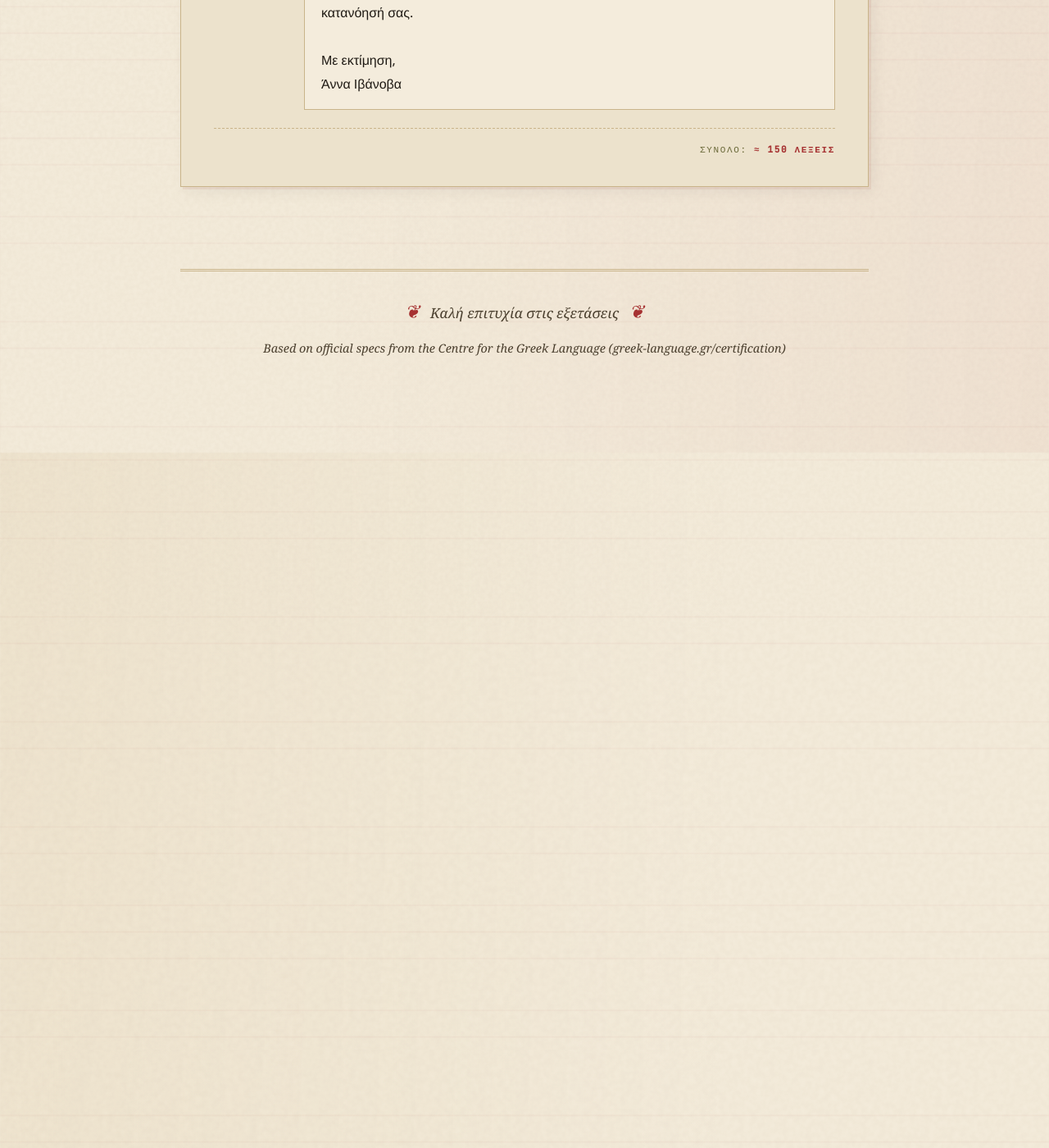
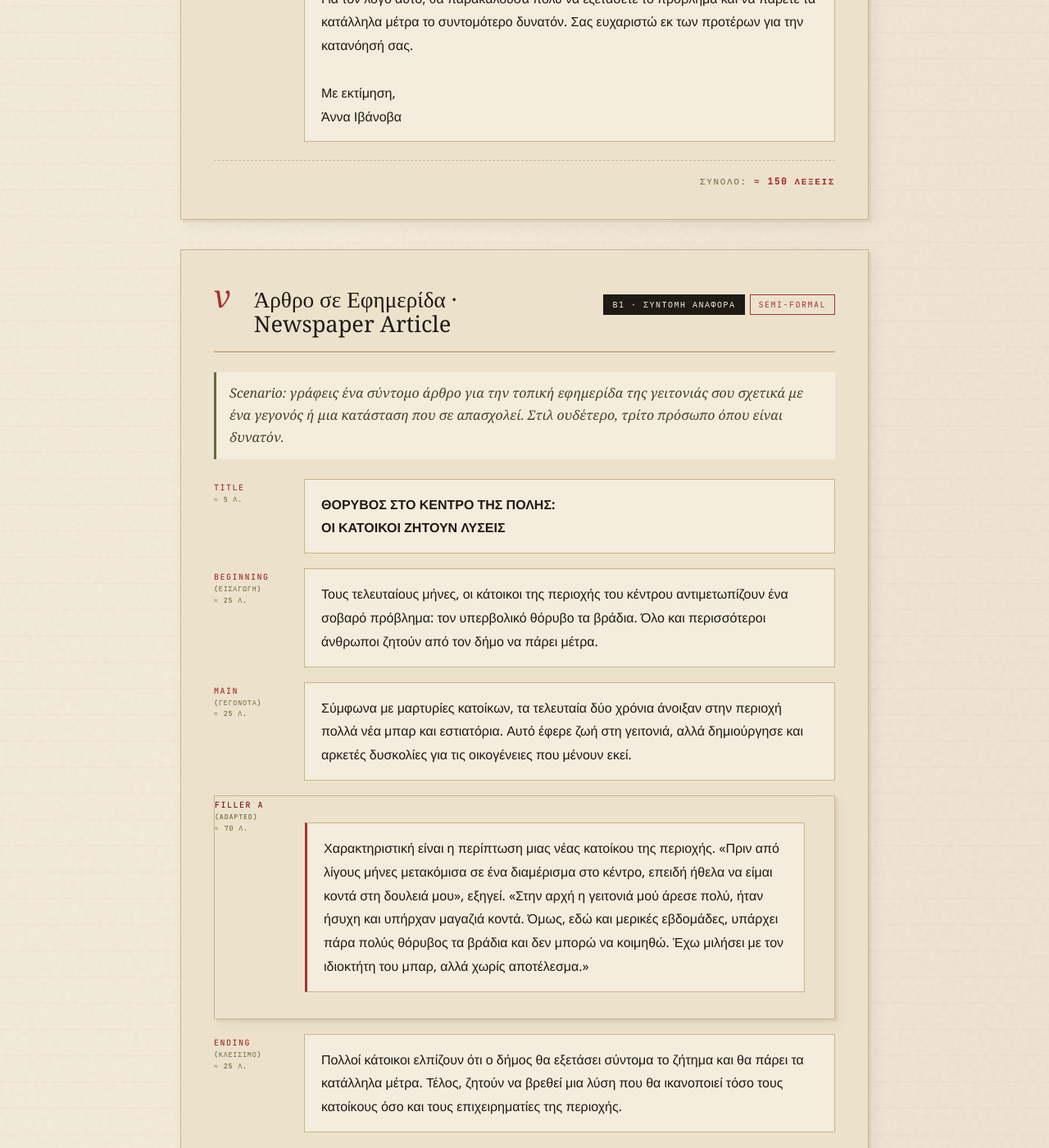
Before and after one commit to knodl/knodl.github.io, a Jekyll site: the page greek_b1_writing.html, which Jekyll copies as it is, in a window 1280 px wide and 1400 px high, scrolled down 8064 px. Shown: the whole window at 82% size. Built offline with Jekyll 4.4.1, drawn with Linux system fonts in a browser that asks for light colours; some web fonts are replaced; before the commit the page ends 8616 px from its top, so only the background shows below that; some of the changed text lies outside the part shown.

Commit message:
Update greek_b1_writing.html

```diff
--- a/greek_b1_writing.html
+++ b/greek_b1_writing.html
@@ -501,9 +501,9 @@
     <p class="subtitle">A study sheet for the B1 writing exam — universal fillers, exam drills & a reusable template strategy.</p>
     <div class="meta">
       <span>150 λέξεις</span>
-      <span>4 τύποι κειμένου</span>
+      <span>5 τύποι κειμένου</span>
       <span>3 fillers</span>
-      <span>4 πλήρη παραδείγματα</span>
+      <span>5 πλήρη παραδείγματα</span>
     </div>
   </header>
 
@@ -526,7 +526,7 @@
         <div class="filler-meta">
           <span class="word-count">≈ 75 λέξεις</span>
           <div class="fits">
-            <span>Friendly</span><span>Formal</span><span>Ad</span><span>Complaint</span>
+            <span>Friendly</span><span>Formal</span><span>Ad</span><span>Complaint</span><span>Article</span>
           </div>
         </div>
         <div class="filler-uses">
@@ -534,6 +534,7 @@
           <p><strong>Formal →</strong> "I recently moved, so I need to update / request..."</p>
           <p><strong>Ad →</strong> "I moved, so I'm renting/selling my old apartment"</p>
           <p><strong>Complaint →</strong> "the noise at night is the problem"</p>
+          <p><strong>Article →</strong> turn it into a quoted testimony from a resident («εξηγεί μια κάτοικος…»)</p>
         </div>
       </article>
 
@@ -607,8 +608,8 @@
   <!-- ============ TEMPLATE EXAMPLES ============ -->
   <section id="templates">
     <span class="section-num">— III —</span>
-    <h2>Worked Examples · 4 Text Types</h2>
-    <p class="section-lead">Each template assembled into a complete 150-word text. Follow the colour-coded blocks: red label = filler block (the reusable ~70-word chunk); other blocks adapt to the prompt. All four match the official KEG specs for B1 Παραγωγή Γραπτού Λόγου.</p>
+    <h2>Worked Examples · 5 Text Types</h2>
+    <p class="section-lead">Each text type assembled into a complete sample. Follow the colour-coded blocks: red label = filler block (the reusable ~70-word chunk); other blocks adapt to the prompt. All five match the official KEG specs for B1 Παραγωγή Γραπτού Λόγου.</p>
 
     <!-- ===== TEMPLATE 1: FRIENDLY LETTER ===== -->
     <article class="template">
@@ -792,6 +793,56 @@
       <div class="total-line">Σύνολο: <strong>≈ 150 λέξεις</strong></div>
     </article>
 
+    <!-- ===== TEMPLATE 5: NEWSPAPER ARTICLE ===== -->
+    <article class="template">
+      <div class="template-header">
+        <div class="template-num">v</div>
+        <h3 class="template-title">Άρθρο σε Εφημερίδα · Newspaper Article</h3>
+        <div class="template-tags">
+          <span class="tag level">Β1 · σύντομη αναφορά</span>
+          <span class="tag formal">Semi-formal</span>
+        </div>
+      </div>
+      <p class="template-scenario">Scenario: γράφεις ένα σύντομο άρθρο για την τοπική εφημερίδα της γειτονιάς σου σχετικά με ένα γεγονός ή μια κατάσταση που σε απασχολεί. Στιλ ουδέτερο, τρίτο πρόσωπο όπου είναι δυνατόν.</p>
+
+      <div class="block">
+        <div class="block-label">Title <small>≈ 5 λ.</small></div>
+        <div class="block-text">
+          <strong>ΘΟΡΥΒΟΣ ΣΤΟ ΚΕΝΤΡΟ ΤΗΣ ΠΟΛΗΣ:<br>ΟΙ ΚΑΤΟΙΚΟΙ ΖΗΤΟΥΝ ΛΥΣΕΙΣ</strong>
+        </div>
+      </div>
+
+      <div class="block">
+        <div class="block-label">Beginning <small>(εισαγωγή)</small> <small>≈ 25 λ.</small></div>
+        <div class="block-text">
+          Τους τελευταίους μήνες, οι κάτοικοι της περιοχής του κέντρου αντιμετωπίζουν ένα σοβαρό πρόβλημα: τον υπερβολικό θόρυβο τα βράδια. Όλο και περισσότεροι άνθρωποι ζητούν από τον δήμο να πάρει μέτρα.
+        </div>
+      </div>
+
+      <div class="block">
+        <div class="block-label">Main <small>(γεγονότα)</small> <small>≈ 25 λ.</small></div>
+        <div class="block-text">
+          Σύμφωνα με μαρτυρίες κατοίκων, τα τελευταία δύο χρόνια άνοιξαν στην περιοχή πολλά νέα μπαρ και εστιατόρια. Αυτό έφερε ζωή στη γειτονιά, αλλά δημιούργησε και αρκετές δυσκολίες για τις οικογένειες που μένουν εκεί.
+        </div>
+      </div>
+
+      <div class="block filler">
+        <div class="block-label">Filler A <small>(adapted)</small> <small>≈ 70 λ.</small></div>
+        <div class="block-text">
+          Χαρακτηριστική είναι η περίπτωση μιας νέας κατοίκου της περιοχής. «Πριν από λίγους μήνες μετακόμισα σε ένα διαμέρισμα στο κέντρο, επειδή ήθελα να είμαι κοντά στη δουλειά μου», εξηγεί. «Στην αρχή η γειτονιά μού άρεσε πολύ, ήταν ήσυχη και υπήρχαν μαγαζιά κοντά. Όμως, εδώ και μερικές εβδομάδες, υπάρχει πάρα πολύς θόρυβος τα βράδια και δεν μπορώ να κοιμηθώ. Έχω μιλήσει με τον ιδιοκτήτη του μπαρ, αλλά χωρίς αποτέλεσμα.»
+        </div>
+      </div>
+
+      <div class="block">
+        <div class="block-label">Ending <small>(κλείσιμο)</small> <small>≈ 25 λ.</small></div>
+        <div class="block-text">
+          Πολλοί κάτοικοι ελπίζουν ότι ο δήμος θα εξετάσει σύντομα το ζήτημα και θα πάρει τα κατάλληλα μέτρα. Τέλος, ζητούν να βρεθεί μια λύση που θα ικανοποιεί τόσο τους κατοίκους όσο και τους επιχειρηματίες της περιοχής.
+        </div>
+      </div>
+
+      <div class="total-line">Σύνολο: <strong>≈ 150 λέξεις</strong></div>
+    </article>
+
   </section>
 
   <!-- ============ FOOTER ============ -->
```
